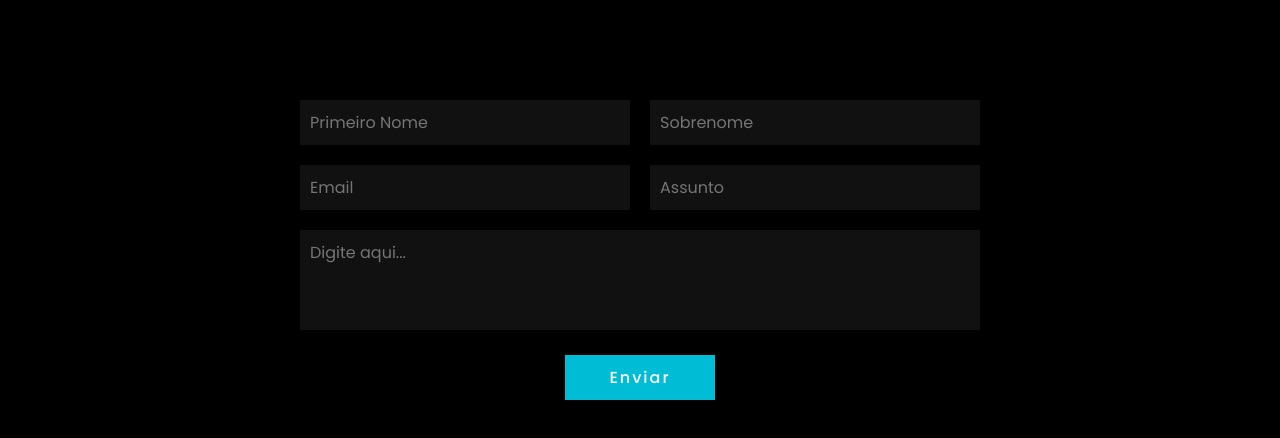
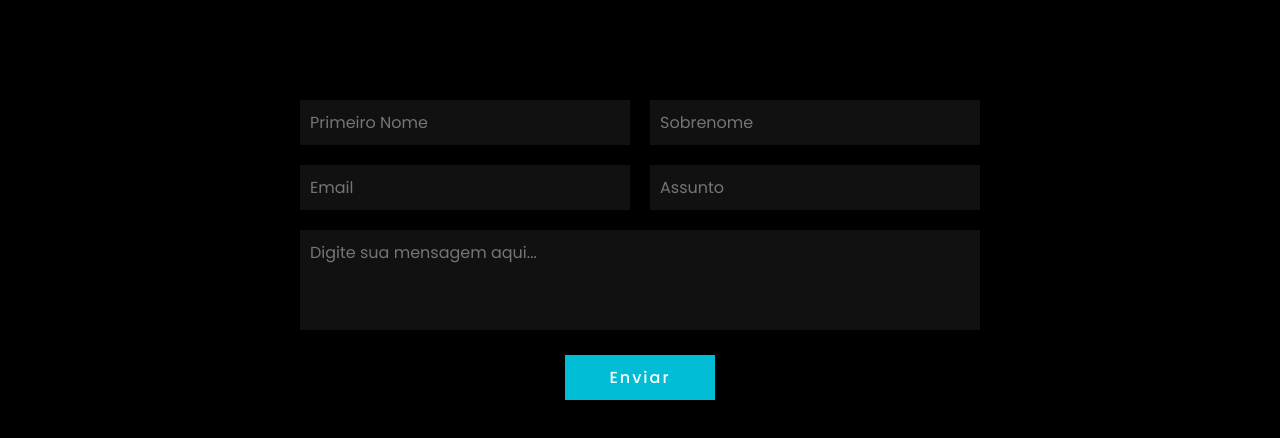
Before and after one commit to Oliveira-Renato/MyPortfolio, a React (Create React App) app: page / in a window 1280 px wide. Shown: the part 2675-3113 px from the top of the page. Built offline with nearby package versions, Linux system fonts and the light colour scheme.

Commit message:
forms in progress

```diff
--- a/src/routes/Home.tsx
+++ b/src/routes/Home.tsx
@@ -5,12 +5,36 @@ import aboutImg from '../images/aboutImg.jpg'
 import LinkedinImg from '../images/LinkedinImg.png';
 import githubImg from '../images/githubImg.png'
 import instaImg from '../images/instaImg.png';
-import mySelf from '../images/myself.jpeg'
+import mySelf from '../images/myself.jpeg';
+
 
 import '../styles/global.scss'
 import '../styles/media.scss'
+import { FormEvent, useState } from 'react';
+
+
+type InputsContent = {
+    name: string,
+    lastname:string,
+    email: string,
+    subject: string,
+    message: string
+}
+
 
 export function Home(){
+    const [inputs, setInputs] = useState<InputsContent[]>([]);
+
+    function handleInputChange(event: any){
+        inputs[event.target.name] = event.target.value;
+        setInputs(inputs);
+    }
+
+    function handleSubmitForm(event: FormEvent) {
+        event.preventDefault();
+        console.log(inputs)
+    }
+
   return (
 
     <div>
@@ -124,26 +148,32 @@ export function Home(){
                     <h2>Entre em Contato</h2>
                     <p>Lorem ipsum dolor sit amet consectetur adipisicing elit. Quo dolores cumque voluptatum doloremque maxime quidem obcaecati, delectus minima soluta similique cupiditate porro debitis.</p>
                 </div>
-                    <div className="contactForm">
+                <form onSubmit={ handleSubmitForm }>
+                <div className="contactForm">
                         <div className="row">
                             <div className="col50">
-                                <input type="text" name="" placeholder="Primeiro Nome" />
+                                <label htmlFor="name"></label>
+                                <input type="text" name="name" placeholder="Primeiro Nome" onChange={ handleInputChange }/>
                             </div>
                             <div className="col50">
-                                <input type="text" name="" placeholder="Sobrenome" />
+                                <label htmlFor="lastname"></label>
+                                <input type="text" name="lastname" placeholder="Sobrenome" onChange={ handleInputChange }/>
                             </div>
                         </div>
                         <div className="row">
                             <div className="col50">
-                                <input type="text" name="" placeholder="Email" />
+                                <label htmlFor="email"></label>
+                                <input type="text" name="email" placeholder="Email" onChange={ handleInputChange }/>
                             </div>
                             <div className="col50">
-                                <input type="text" name="" placeholder="Assunto" />
+                                <label htmlFor="subject"></label>
+                                <input type="text" name="subject" placeholder="Assunto" onChange={ handleInputChange }/>
                             </div>
                         </div>
                         <div className="row">
                             <div className="col100">
-                                <textarea placeholder="Digite aqui..."></textarea>
+                                <label htmlFor="message"></label>
+                                <textarea name='message' placeholder="Digite sua mensagem aqui..." onChange={ handleInputChange }></textarea>
                             </div>
                         </div>
                         <div className="row">
@@ -152,6 +182,7 @@ export function Home(){
                             </div>
                         </div>
                     </div>
+                </form>
             </section>
 
             {/* <-----------Opções do menu ----------------> */}
```
